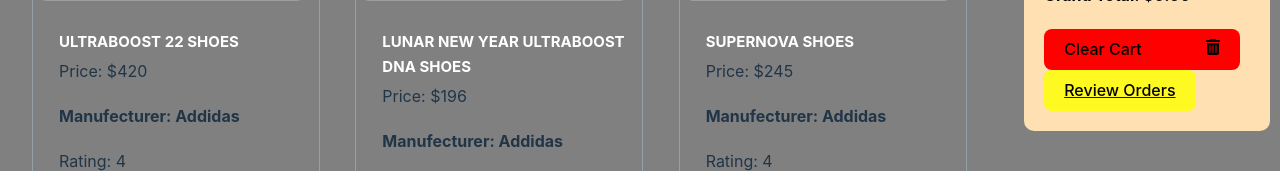
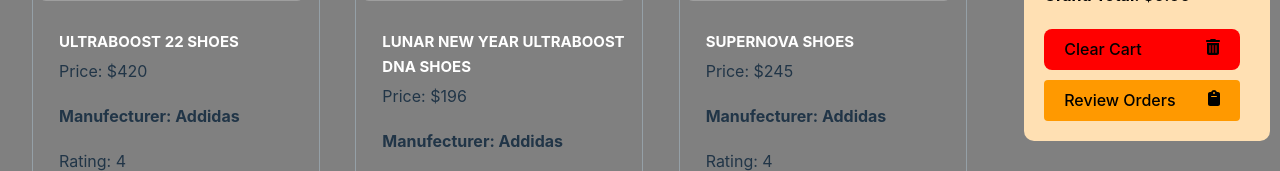
Before and after one commit to almaruf360/ema-john-shopping, a React (Vite) app: page / in a window 1280 px wide. Shown: the part 419-590 px from the top of the page. Built offline with nearby package versions, Linux system fonts and the light colour scheme; grey boxes are pictures that could not be loaded.

Commit message:
icons added for procced buttons

```diff
--- a/src/components/Orders/Orders.jsx
+++ b/src/components/Orders/Orders.jsx
@@ -1,9 +1,11 @@
 import React, { useState } from 'react';
-import { useLoaderData } from 'react-router-dom';
+import { Link, useLoaderData } from 'react-router-dom';
 import { removeFromDb, deleteShoppingCart } from '../../utilities/fakedb';
 import Cart from '../Cart/Cart';
 import ReviewItem from '../ReviewItem/ReviewItem';
 import './Orders.css'
+import { FontAwesomeIcon } from '@fortawesome/react-fontawesome';
+import { faArrowRight, faTrashAlt } from '@fortawesome/free-solid-svg-icons';
 
 const Orders = () => {
 
@@ -41,7 +43,12 @@
                 cart={cart}
                 handleClearCart = {handleClearCart}>
 
-           <div>From Orders</div>
+           <Link className='proceed-link' to="/checkout">
+           <button className='btn-proceed'>proceed Checkout
+           <FontAwesomeIcon icon={faArrowRight} />
+
+           </button>
+           </Link>
 
                 </Cart>
             </div>
--- a/src/components/Shop/Shop.css
+++ b/src/components/Shop/Shop.css
@@ -10,10 +10,15 @@
     grid-template-columns: repeat(3, 1fr);
     gap: 10px;
 }
-.btn-proceed-review{
-    background-color: rgba(255, 255, 0, 0.808);
-    color: black;
+.btn-proceed{
+    background-color: #FF9900;
+    border-radius: 4px;
+    width: 95%;
+    margin-top: 10px;
     display: flex;
     justify-content: space-between;
-
+    text-decoration: none;
 }
+.proceed-link{
+    text-decoration: none;
+}
--- a/src/components/Shop/Shop.jsx
+++ b/src/components/Shop/Shop.jsx
@@ -3,7 +3,9 @@
 import { addToDb, deleteShoppingCart, getShoppingCart } from '../../utilities/fakedb';
 import Cart from '../Cart/Cart';
 import Product from '../Product/Product';
-import './Shop.css'
+import './Shop.css';
+import { FontAwesomeIcon } from '@fortawesome/react-fontawesome';
+import { faClipboard} from '@fortawesome/free-solid-svg-icons';
 
 
 const Shop = () => {
@@ -96,9 +98,9 @@
            <Cart cart={cart}
            handleClearCart = {handleClearCart}>
 
-           <Link to="/order">
-           <button className='btn-proceed-review'>
-           <span>Review Orders</span>
+           <Link className='proceed-link' to="/order">
+           <button className='btn-proceed'>
+           <span>Review Orders  </span> <FontAwesomeIcon icon={faClipboard}/>
            </button>
            </Link>
 
```
Also changed, not shown: src/components/Orders/Orders.css (line endings or trailing spaces).
